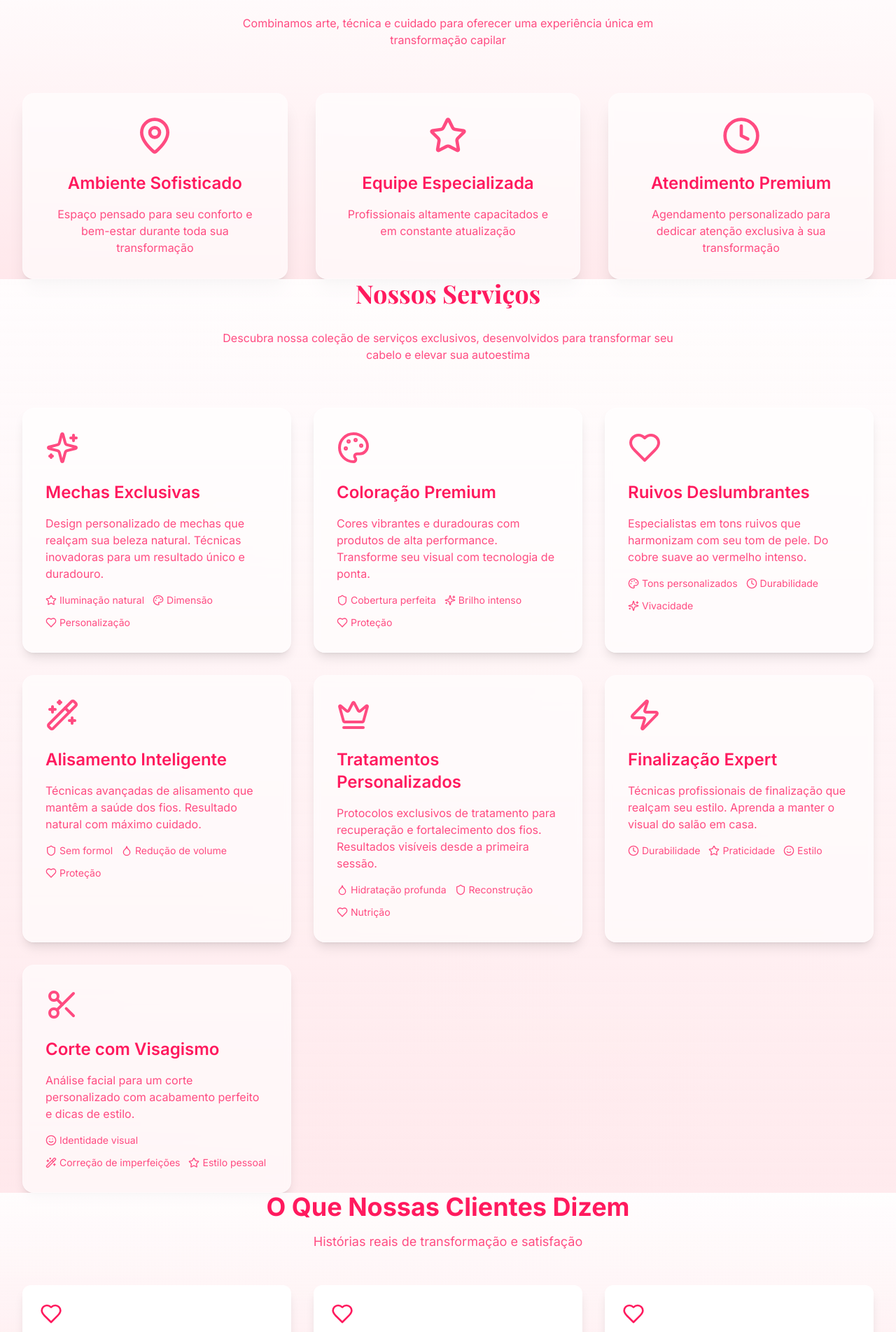
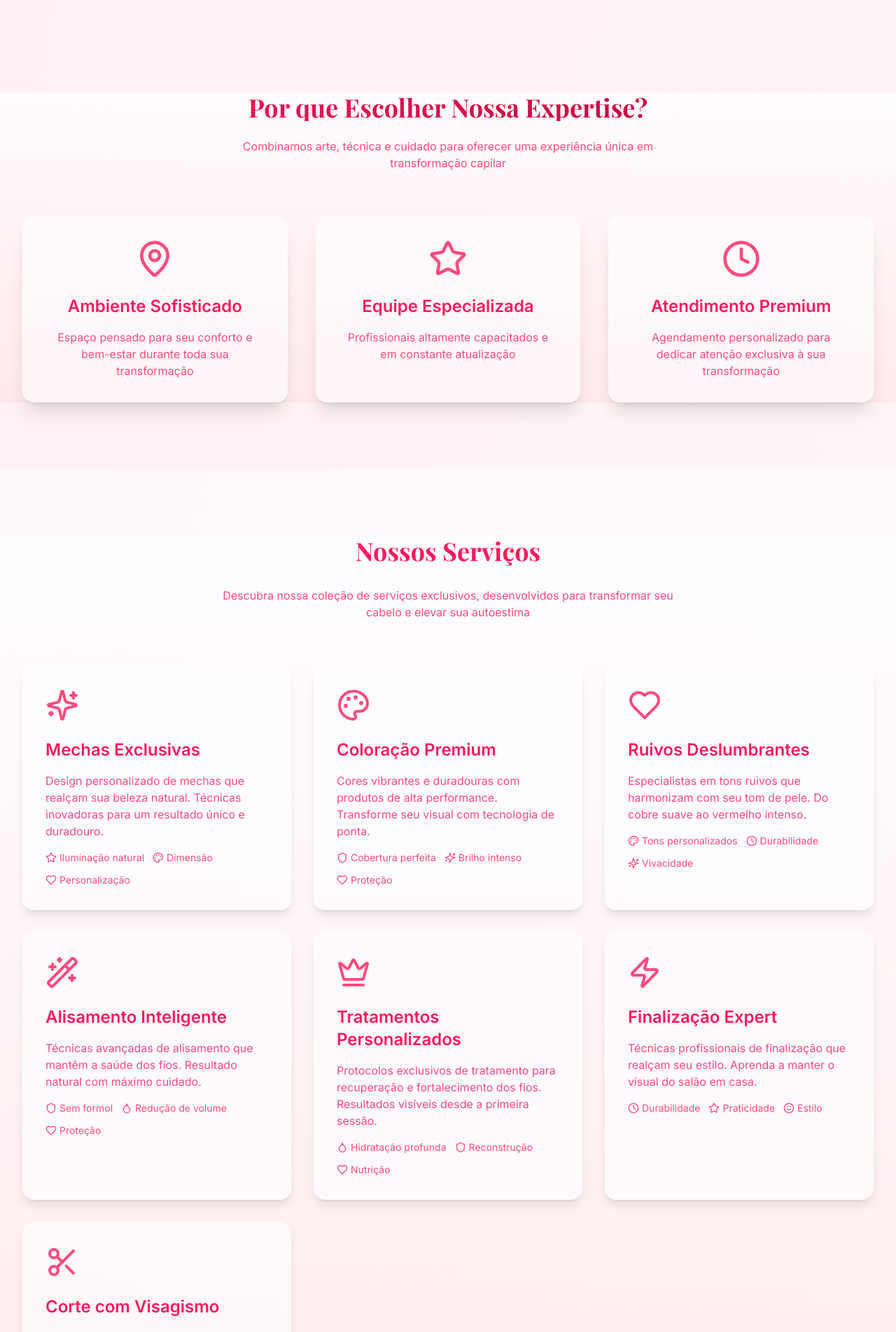
Before and after one commit to afp-danieladiashair-v3/pfalisson-outlook, a React (Vite) app: page / in a window 1280 px wide. Shown: the part 880-2784 px from the top of the page at 70% size. Built offline with nearby package versions, Linux system fonts and the light colour scheme.

Commit message:
Add spacing between components
Adds spacing to improve visual separation between components.

```diff
--- a/src/pages/Index.tsx
+++ b/src/pages/Index.tsx
@@ -34,7 +34,7 @@ const Index = () => {
             initial="initial"
             animate="animate"
             exit="exit"
-            className="relative z-10"
+            className="relative z-10 mb-20"
           >
             <Hero />
           </motion.div>
@@ -44,7 +44,7 @@ const Index = () => {
             whileInView={{ opacity: 1 }}
             viewport={{ once: true }}
             transition={{ duration: 0.6 }}
-            className="relative z-20"
+            className="relative z-20 py-16 md:py-24"
           >
             <Benefits />
           </motion.section>
@@ -54,7 +54,7 @@ const Index = () => {
             whileInView={{ opacity: 1 }}
             viewport={{ once: true }}
             transition={{ duration: 0.6 }}
-            className="relative z-20"
+            className="relative z-20 py-16 md:py-24 bg-white/50"
           >
             <Services />
           </motion.section>
@@ -64,7 +64,7 @@ const Index = () => {
             whileInView={{ opacity: 1 }}
             viewport={{ once: true }}
             transition={{ duration: 0.6 }}
-            className="relative z-20"
+            className="relative z-20 py-16 md:py-24"
           >
             <Testimonials />
           </motion.section>
@@ -74,7 +74,7 @@ const Index = () => {
             whileInView={{ opacity: 1 }}
             viewport={{ once: true }}
             transition={{ duration: 0.6 }}
-            className="relative z-20"
+            className="relative z-20 py-16 md:py-24 bg-white/50"
           >
             <Brands />
           </motion.section>
@@ -84,7 +84,7 @@ const Index = () => {
             whileInView={{ opacity: 1 }}
             viewport={{ once: true }}
             transition={{ duration: 0.6 }}
-            className="relative z-20"
+            className="relative z-20 py-16 md:py-24"
           >
             <FAQ />
           </motion.section>
```
